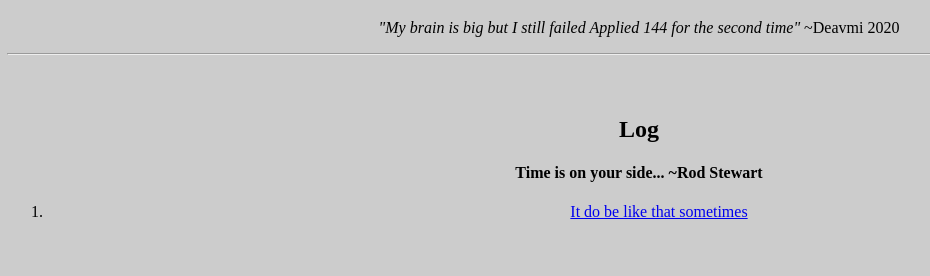
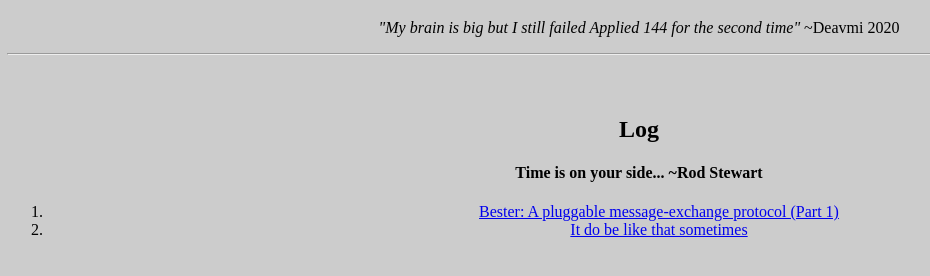
Before and after one commit to deavmi/deavmi.github.io, a plain HTML site: page log.html in a window 1280 px wide. Shown: the part 212-488 px from the top of the page, without its empty margins (1-931 px from the left). Drawn offline with Linux system fonts and the light colour scheme.

Commit message:
New blog post!

```diff
--- a/log.html
+++ b/log.html
@@ -20,6 +20,8 @@
     <div align="center">
       <h4>Time is on your side... ~Rod Stewart</h4>
       <ol>
+        <li><a href="blog/bester1.html">Bester: A pluggable
+            message-exchange protocol (Part 1)</a></li>
         <li><a href="blog/It_do_be_like_that_sometimes.html">It do be
             like that sometimes</a><br>
         </li>
```
Also changed, not shown: blog/bester_1.html (renamed from blog/Bester  A pluggable message-exchange protocol.html).
